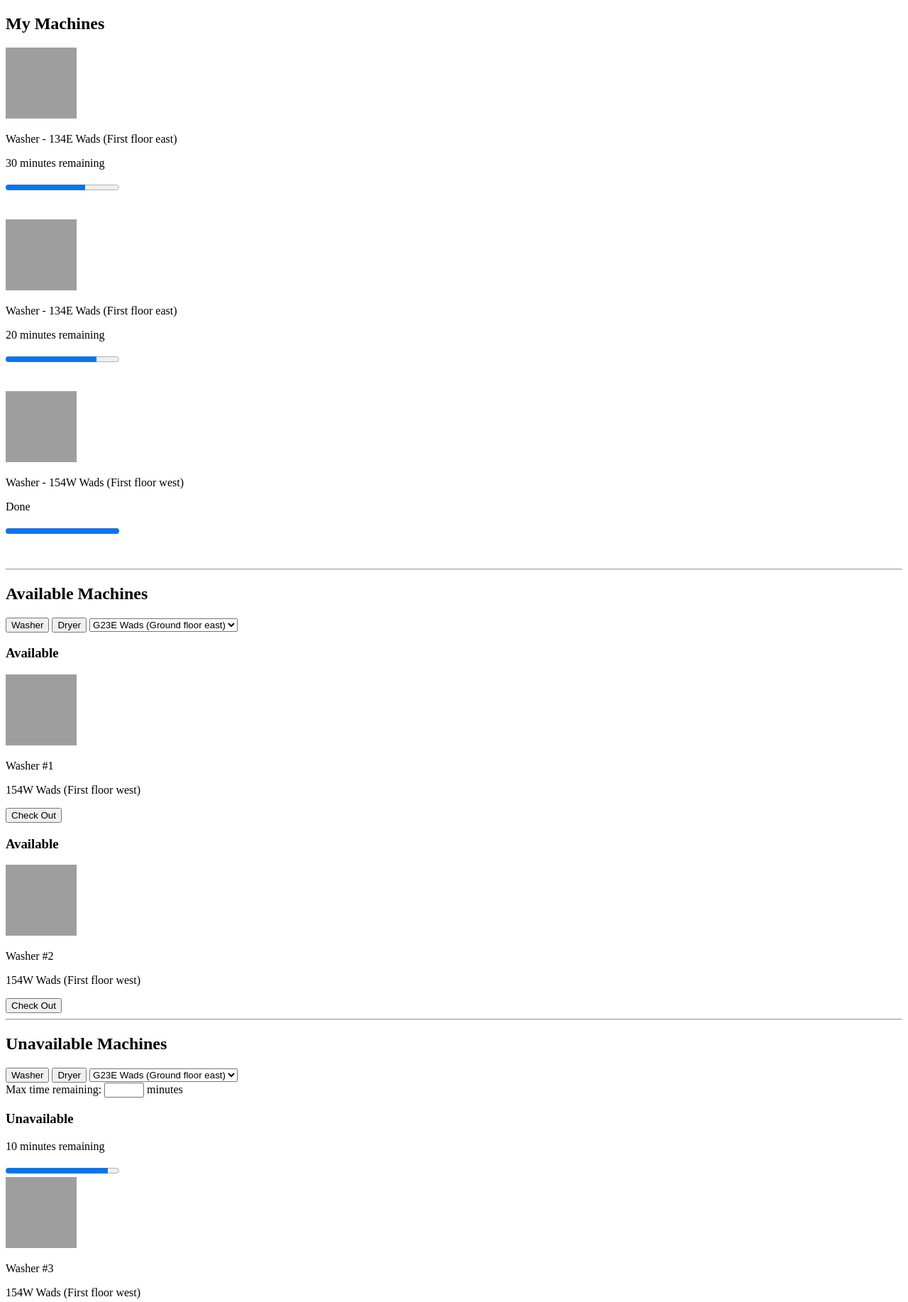
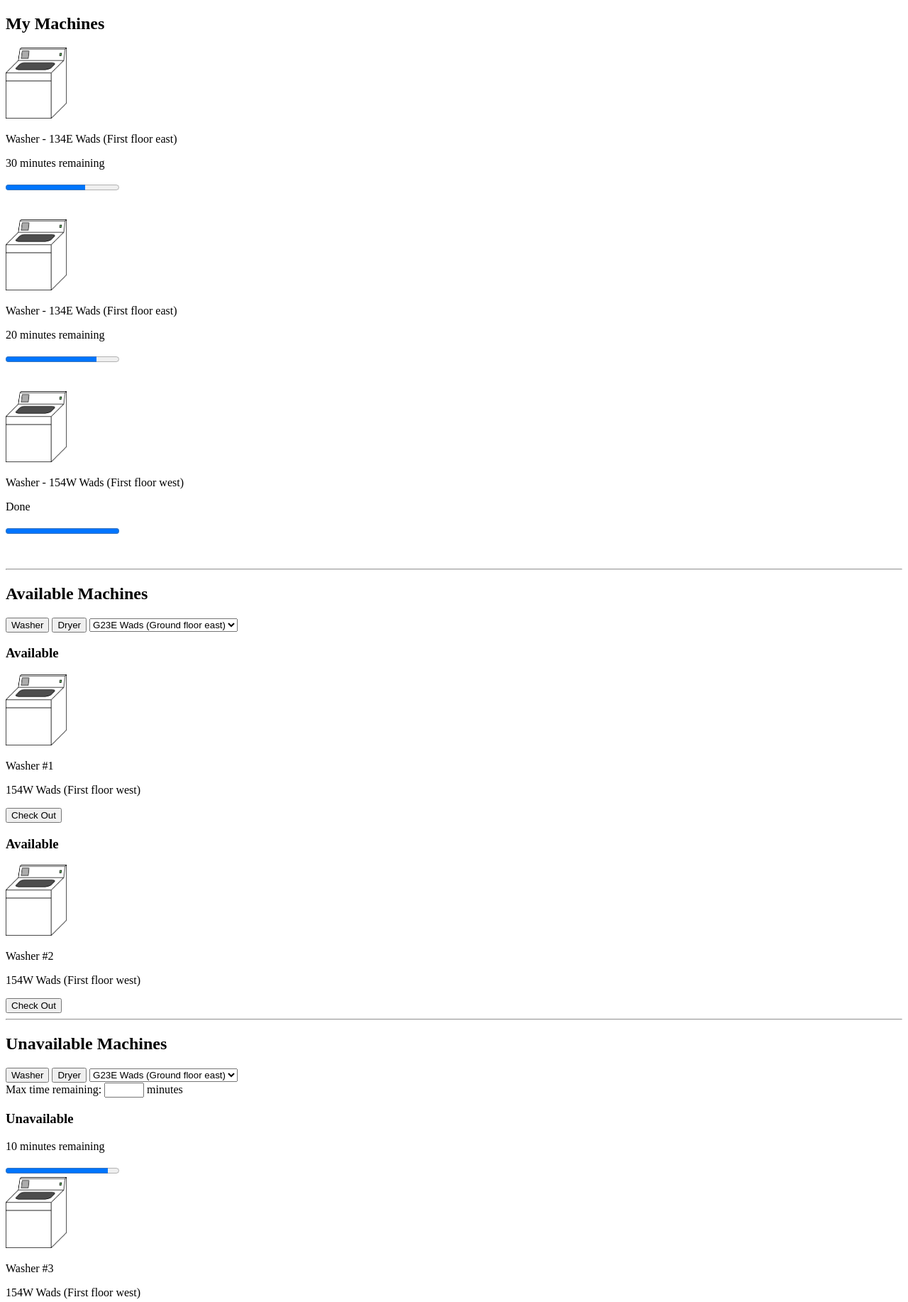
Before and after one commit to cksitts/CS3141-R01-team7, a Flask app: page /home in a window 1280 px wide. Shown: the part 101-1935 px from the top of the page at 71% size. Run offline with Flask 2, Linux system fonts and the light colour scheme; the visitor is signed in with stand-in values (Sample User, id 1); grey boxes are pictures that could not be loaded.

Commit message:
Updated machine icons
Created new icons for the washer and dryers. Added a GIMP folder to /etc to store .xcf files in case the images need editing later (this way they won't have to be recreated from scratch).

```diff
--- a/app/templates/displayMachines.html
+++ b/app/templates/displayMachines.html
@@ -38,8 +38,11 @@
                     <progress id="progressBar" value="{{ 100 - machine['time-remaining'] }}" max="100"></progress><br>
                 {% endif %}
 
-                <!--TODO change image based on washer/dryer-->
-                <img src="{{ url_for('static', filename='placeholder.png') }}" width="100" height="100">
+                {% if machine['type'] == 'washer' %}
+                    <img src="{{ url_for('static', filename='images/washer_icon.png') }}" width="86" height="100">
+                {% else %}
+                    <img src="{{ url_for('static', filename='images/dryer_icon.png') }}" width="86" height="100">
+                {% endif %}
 
                 <p>{{ machine['type'] | capitalize }} #{{ machine['number'] }}</p>
                 <p>{{ machine['location'] }}</p>
--- a/app/templates/myMachines.html
+++ b/app/templates/myMachines.html
@@ -8,8 +8,12 @@
         {% for machine in allMachines %}
             {% if machine['code'] in userMachines %}
                 <div class="machineInfo">
-                    <!--TODO change image based on washer/dryer-->
-                    <img src="{{ url_for('static', filename='placeholder.png') }}" width="100" height="100">
+                    {% if machine['type'] == 'washer' %}
+                        <img src="{{ url_for('static', filename='images/washer_icon.png') }}" width="86" height="100">
+                    {% else %}
+                        <img src="{{ url_for('static', filename='images/dryer_icon.png') }}" width="86" height="100">
+                    {% endif %}
+
                     <p>{{ machine['type'] | capitalize }} - {{ machine['location'] }}</p>
                     {% if machine['time-remaining'] == 0 %}
                         <p>Done</p>
```
Also changed, not shown: app/static/images/dryer_icon.png (added), app/static/images/washer_icon.png (added), 4 other files.
